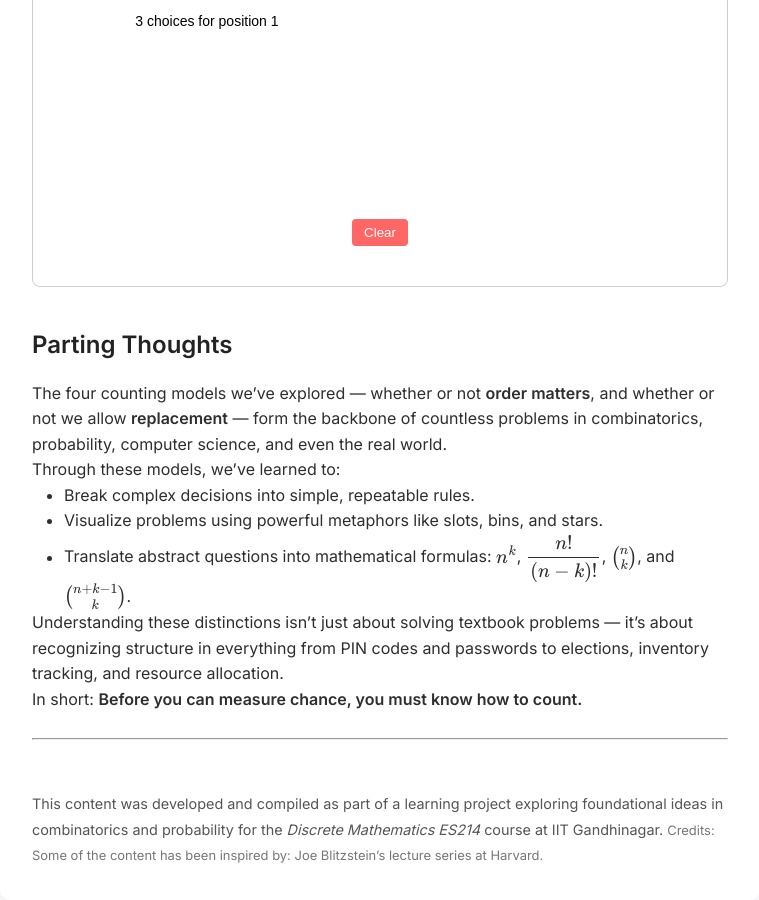
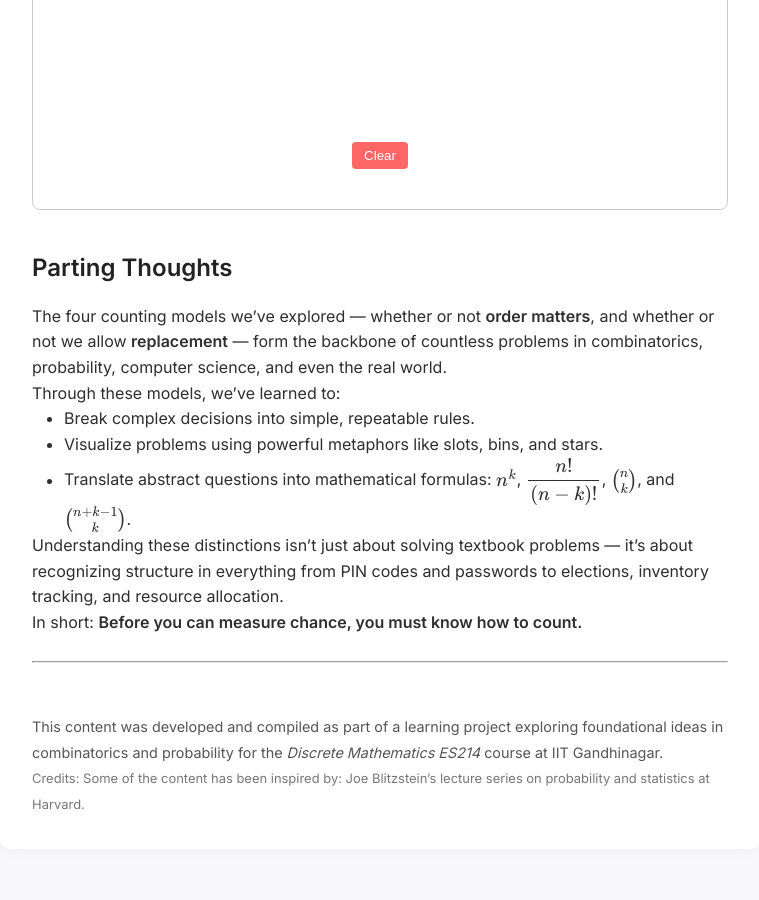
Before and after one commit to 21f3002975/21f3002975.github.io, a Jekyll site: the page built from index.md, in a window 1280 px wide and 900 px high, scrolled down 11931 px. Shown: the whole window, without its empty margins (324-1083 px from the left). Built offline with Jekyll 4.4.1, drawn with Linux system fonts in a browser that asks for light colours; nearby versions of some CDN libraries; after the commit the page ends 12780 px from its top, so only the background shows below that; some of the changed text lies outside the part shown.

Commit message:
Format update

```diff
--- a/index.md
+++ b/index.md
@@ -226,7 +226,6 @@ Now generalize this argument for \( k \) positions with \( n \) choices for each
   <li>\( n \times n \times \cdots \times n = n^k \)</li>
 </ul>
 
-<br><br>
 Below is a simulation for illustration, go ahead tinker with it.
 
 <br><br>
@@ -405,8 +403,8 @@ In short: **Before you can measure chance, you must know how to count.**
 
 
 <span style="font-size: 0.9em; color: #555;">
-This content was developed and compiled as part of a learning project exploring foundational ideas in combinatorics and probability for the <em>Discrete Mathematics ES214</em> course at IIT Gandhinagar.
+This content was developed and compiled as part of a learning project exploring foundational ideas in combinatorics and probability for the <em>Discrete Mathematics ES214</em> course at IIT Gandhinagar.<br>
 <span style="font-size: 0.9em; color: #777;">
-Credits: Some of the content has been inspired by: Joe Blitzstein’s lecture series at Harvard.
+Credits: Some of the content has been inspired by: Joe Blitzstein’s lecture series on probability and statistics at Harvard.
 </span>
 </span>
```
Also changed, not shown: other parts of index.md (+0 -1 lines).
